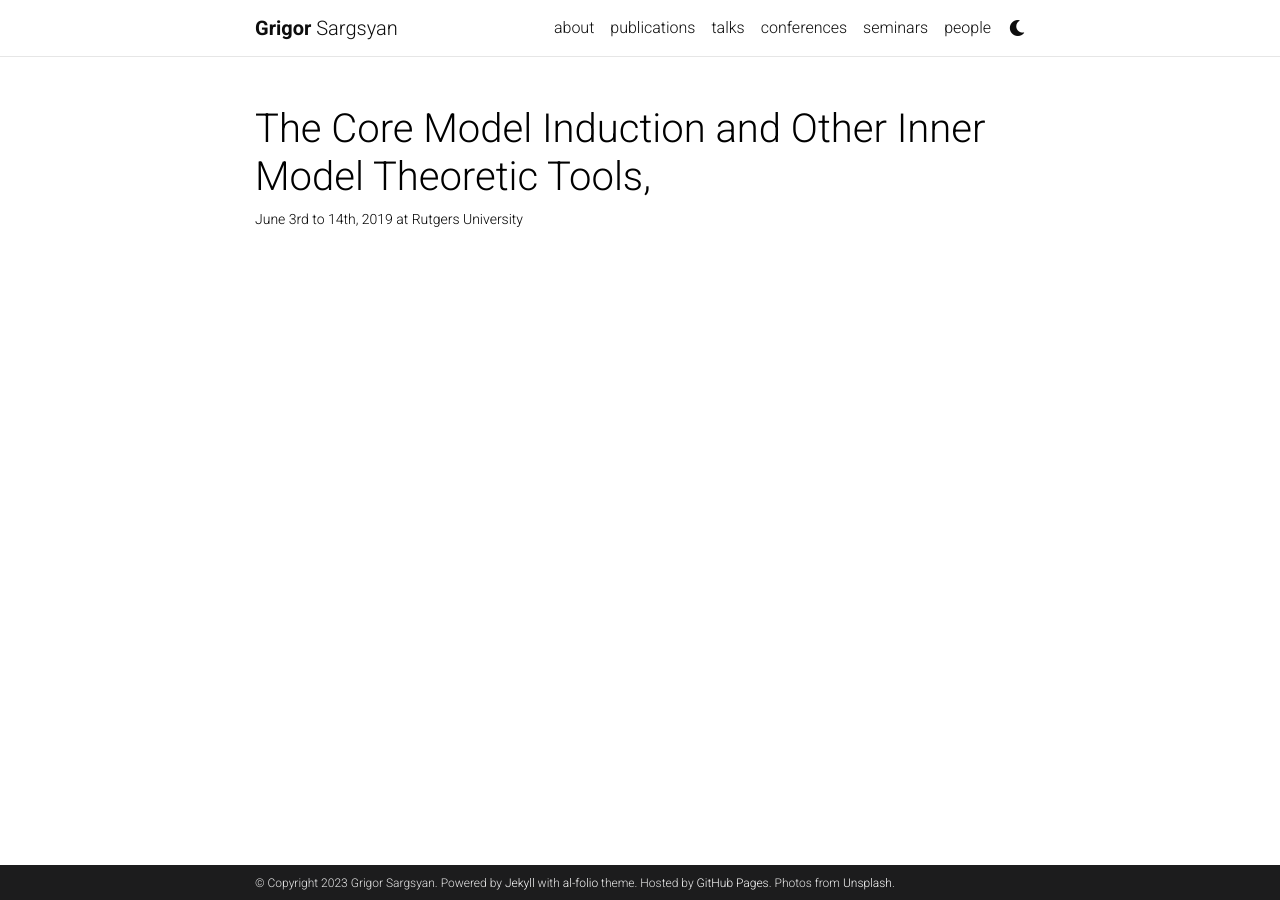
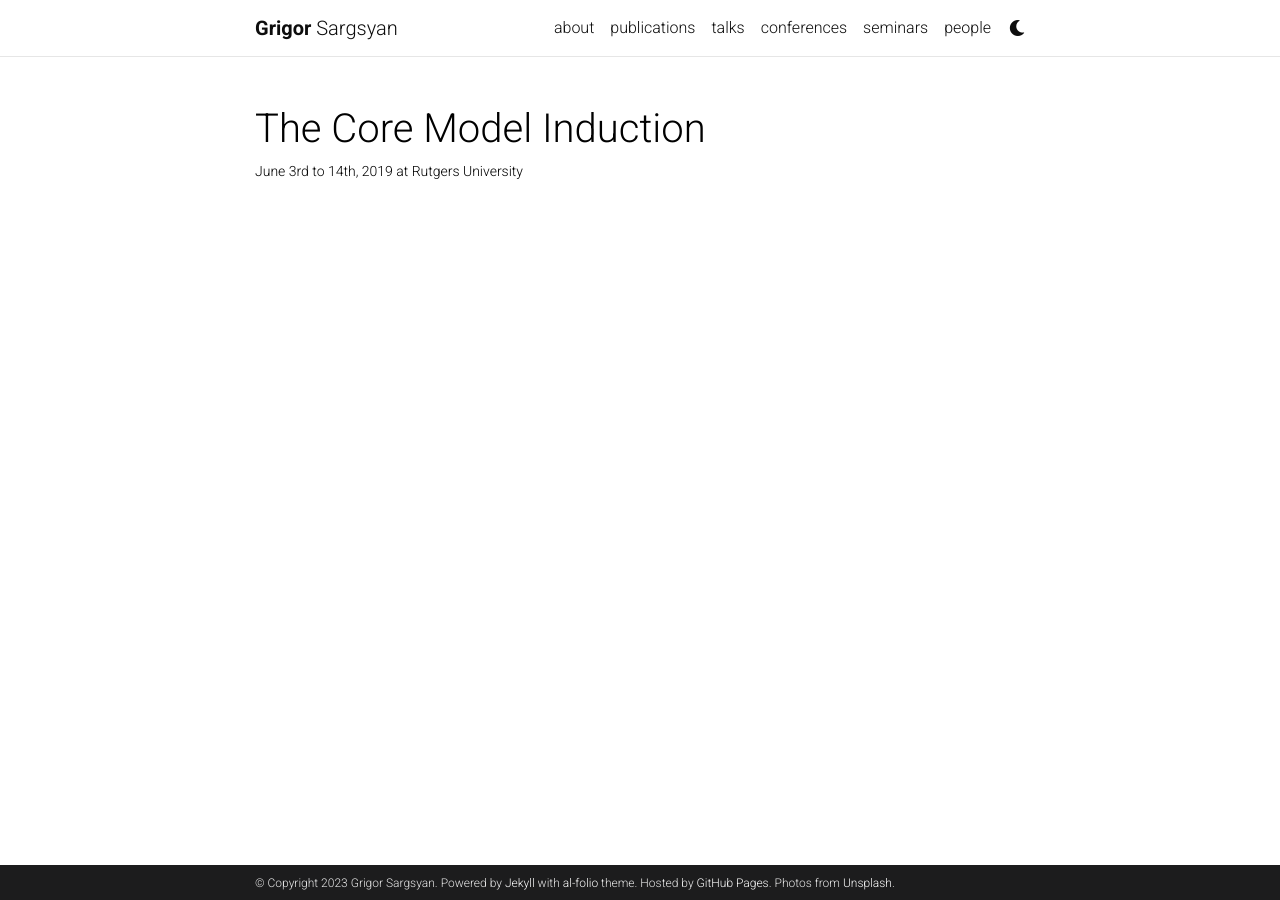
Before and after one commit to grigorsarg/grigorsarg.github.io, a Jekyll site: the page built from _projects/CMI.md, in a window 1280 px wide. Built offline with Jekyll 4.4.1, drawn with Linux system fonts in a browser that asks for light colours; comment, search, counter and statistics services are not loaded; a style sheet for code colours, icons or effects is not loaded.

Commit message:
Update CMI.md

```diff
--- a/_projects/CMI.md
+++ b/_projects/CMI.md
@@ -1,6 +1,6 @@
 ---
 layout: page
-title: The Core Model Induction and Other Inner Model Theoretic Tools,
+title: The Core Model Induction
 description: June 3rd to 14th, 2019 at Rutgers University
 img: assets/img/CMI.jpg
 importance: 4
```
